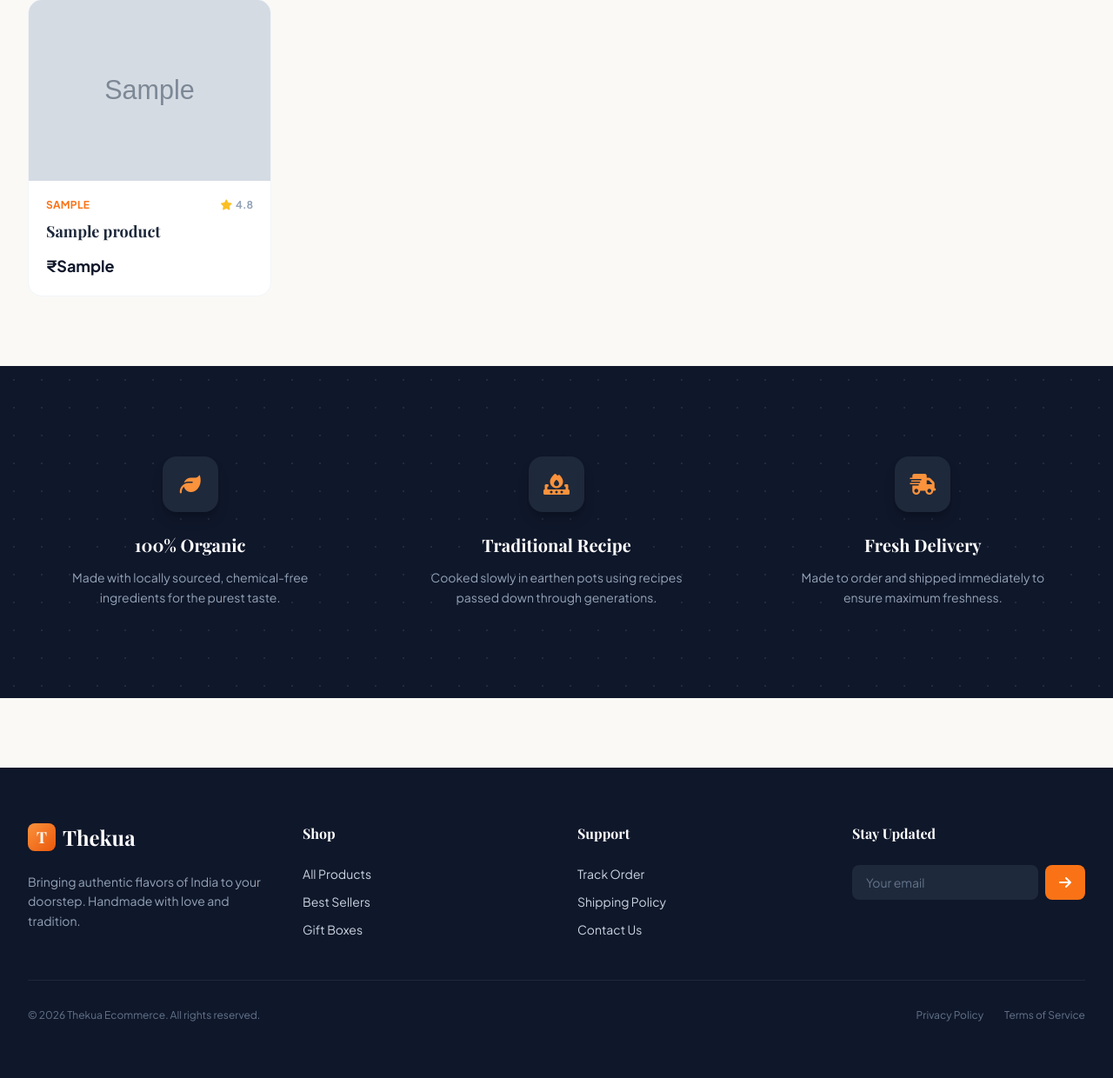
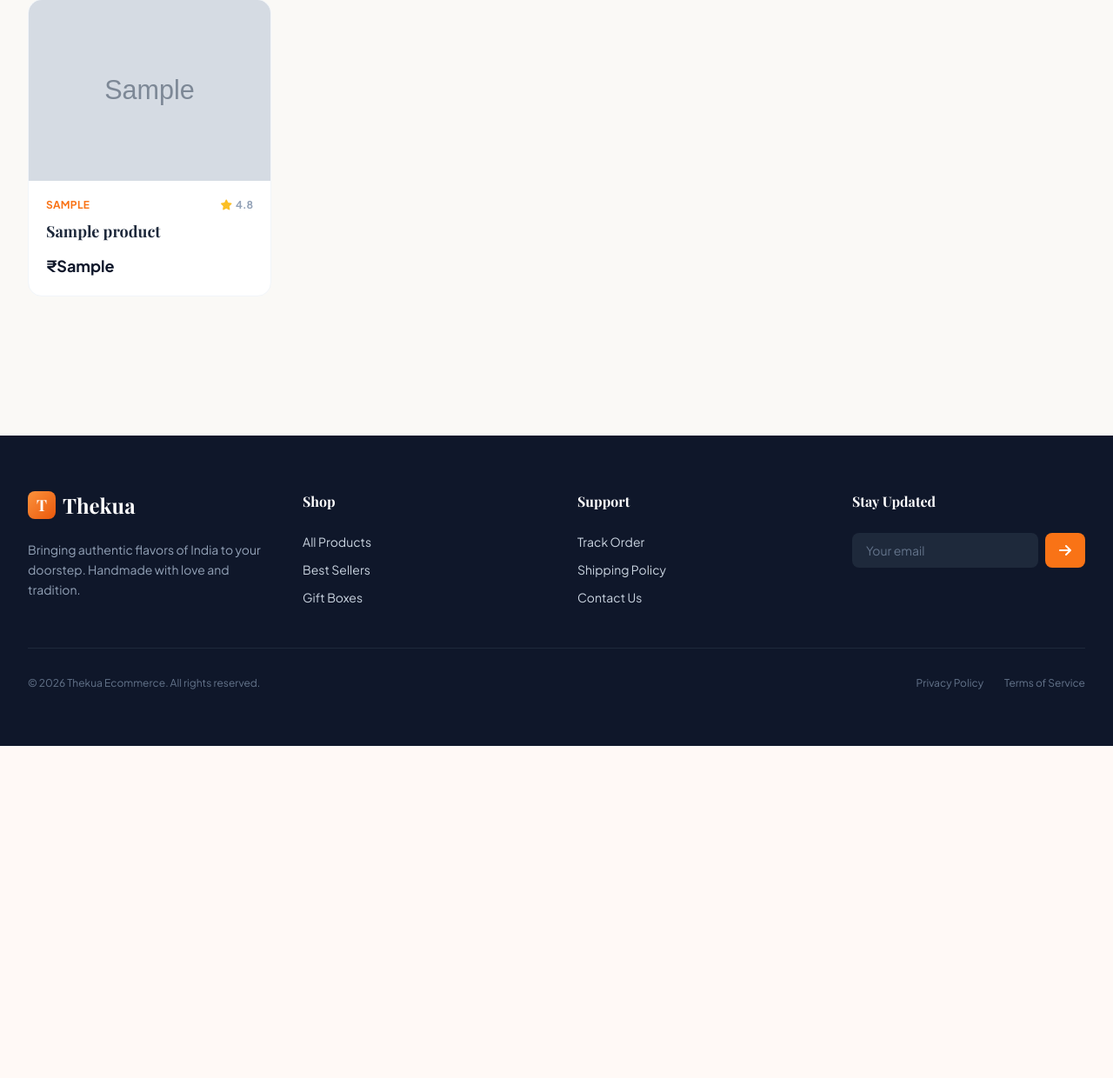
Before and after one commit to somasha06/Ecommerce-Thekua, a Django app: page / in a window 1280 px wide. Shown: the part 922-2162 px from the top of the page at 87% size. After the commit the page ends 1780 px from the top, so only its background shows below. Run offline with Django 5.2, Linux system fonts and the light colour scheme; tables that the repository leaves empty hold one stand-in row (values such as "Sample post"); grey boxes marked "Sample" are stand-in pictures; some libraries are stand-ins or nearby versions.

Commit message:
refactor: Adjust subcategory management grid layout, remove home page features section, and update product price display to use `starting_from`.

```diff
--- a/ecommerce/thekua/templates/admin/managesubcategory.html
+++ b/ecommerce/thekua/templates/admin/managesubcategory.html
@@ -10,7 +10,7 @@
         </div>
     </div>
 
-    <div class="grid grid-cols-1 lg:grid-cols-4 gap-8">
+    <div class="grid grid-cols-1 lg:grid-cols-5 gap-8">
         <!-- List Section -->
         <div class="lg:col-span-3 order-2 lg:order-1">
             <div class="bg-white rounded-2xl shadow-sm border border-slate-200 overflow-hidden">
@@ -85,7 +85,7 @@
         </div>
 
         <!-- Add New Form -->
-        <div class="lg:col-span-1 order-1 lg:order-2">
+        <div class="lg:col-span-2 order-1 lg:order-2">
             <div class="bg-white rounded-2xl shadow-lg shadow-slate-200/50 border border-slate-200 p-6 sticky top-24">
                 <div class="mb-6 flex items-center gap-3">
                     <div
--- a/ecommerce/thekua/templates/home.html
+++ b/ecommerce/thekua/templates/home.html
@@ -110,45 +110,6 @@
     </div>
 </section>
 
-<!-- Features -->
-<section class="py-20 bg-slate-900 text-white relative overflow-hidden">
-    <!-- Decorative pattern -->
-    <div class="absolute inset-0 opacity-10"
-        style="background-image: radial-gradient(#cbd5e1 1px, transparent 1px); background-size: 32px 32px;"></div>
-
-    <div class="container mx-auto px-4 lg:px-8 relative z-10">
-        <div class="grid grid-cols-1 md:grid-cols-3 gap-12 text-center">
-            <div class="p-6">
-                <div
-                    class="w-16 h-16 mx-auto bg-slate-800 rounded-2xl flex items-center justify-center text-orange-400 text-2xl mb-6 shadow-lg shadow-black/20">
-                    <i class="fa-solid fa-leaf"></i>
-                </div>
-                <h3 class="text-xl font-bold mb-3 font-heading">100% Organic</h3>
-                <p class="text-slate-400 text-sm leading-relaxed">Made with locally sourced, chemical-free ingredients
-                    for the purest taste.</p>
-            </div>
-            <div class="p-6">
-                <div
-                    class="w-16 h-16 mx-auto bg-slate-800 rounded-2xl flex items-center justify-center text-orange-400 text-2xl mb-6 shadow-lg shadow-black/20">
-                    <i class="fa-solid fa-fire-burner"></i>
-                </div>
-                <h3 class="text-xl font-bold mb-3 font-heading">Traditional Recipe</h3>
-                <p class="text-slate-400 text-sm leading-relaxed">Cooked slowly in earthen pots using recipes passed
-                    down through generations.</p>
-            </div>
-            <div class="p-6">
-                <div
-                    class="w-16 h-16 mx-auto bg-slate-800 rounded-2xl flex items-center justify-center text-orange-400 text-2xl mb-6 shadow-lg shadow-black/20">
-                    <i class="fa-solid fa-truck-fast"></i>
-                </div>
-                <h3 class="text-xl font-bold mb-3 font-heading">Fresh Delivery</h3>
-                <p class="text-slate-400 text-sm leading-relaxed">Made to order and shipped immediately to ensure
-                    maximum freshness.</p>
-            </div>
-        </div>
-    </div>
-</section>
-
 <style>
     @keyframes fadeInUp {
         from {
```
Also changed, not shown: ecommerce/thekua/templates/view_product.html (+3 -4 lines).
